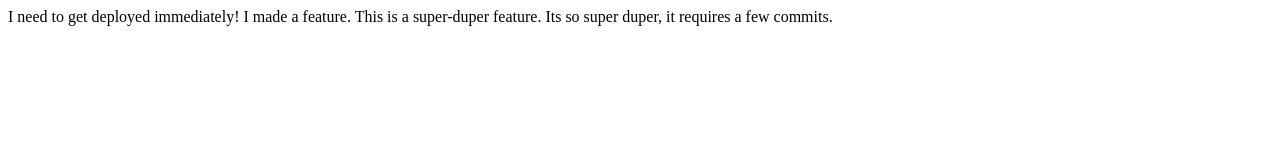
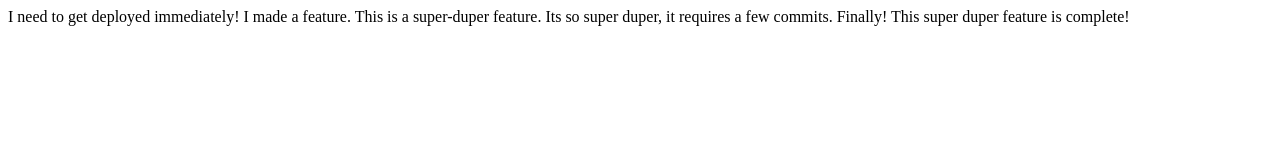
Before and after one commit to withinsight/git-flow-test, a plain HTML site: page index.html in a window 1280 px wide. Drawn offline with Linux system fonts and the light colour scheme.

Commit message:
Super duper feature complete

```diff
--- a/index.html
+++ b/index.html
@@ -11,6 +11,6 @@
 
     I made a feature.
 
-    This is a super-duper feature. Its so super duper, it requires a few commits.
+    This is a super-duper feature. Its so super duper, it requires a few commits. Finally! This super duper feature is complete!
   </body>
 </html>
```
